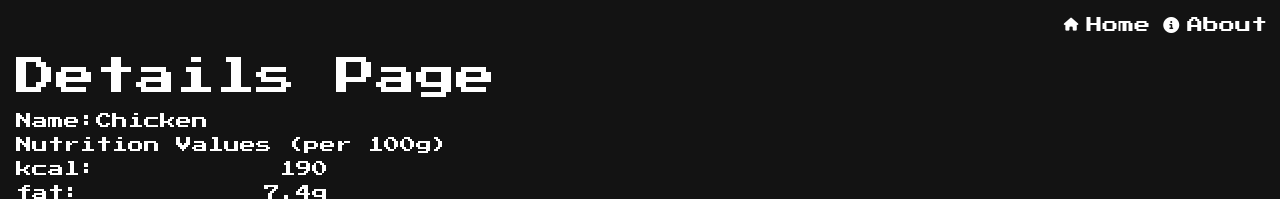
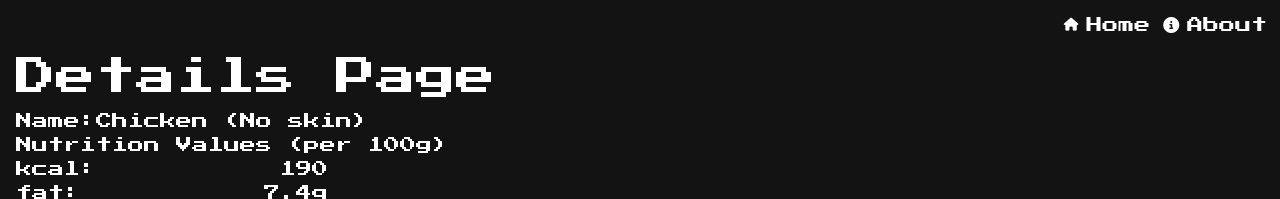
Before and after one commit to Matthes-Baer/NutritionCalculator, a Vue app: page /1 in a window 1280 px wide. Shown: the top 199 px of the page. Built offline with nearby package versions, Linux system fonts and the light colour scheme.

Commit message:
feat: Some folder structure adjustments & added info to DetailPageItem

```diff
--- a/src/components/nutrition/DetailPageItem.vue
+++ b/src/components/nutrition/Details/DetailPageItem.vue
@@ -1,7 +1,7 @@
 <script lang="ts">
 import router from "@/router";
 import { findSpecificItem } from "@/data/items";
-import DetailsItemNutrition from "./Details/DetailsItemNutrition.vue";
+import DetailsItemNutrition from "./DetailsItemNutrition.vue";
 
 export default {
   data() {
@@ -13,7 +13,7 @@ export default {
   },
   methods: {
     getImageUrl: (name: string) => {
-      return new URL(`../../assets/images/${name}`, import.meta.url).href;
+      return new URL(`../../../assets/images/${name}`, import.meta.url).href;
     },
   },
   components: { DetailsItemNutrition },
@@ -28,9 +28,7 @@ export default {
     <div class="col-lg-12">
       <div class="d-flex align-items-center">
         <div>Name:</div>
-        <div>
-          {{ specificItem?.name }}
-        </div>
+        <div>{{ specificItem?.name }} ({{ specificItem?.info }})</div>
       </div>
       <div>
         <div>Nutrition Values (per 100g)</div>
--- a/src/views/ItemDetailView.vue
+++ b/src/views/ItemDetailView.vue
@@ -1,5 +1,5 @@
 <script setup lang="ts">
-import DetailPageItem from "@/components/nutrition/DetailPageItem.vue";
+import DetailPageItem from "@/components/nutrition/Details/DetailPageItem.vue";
 </script>
 
 <template><DetailPageItem /></template>
```
